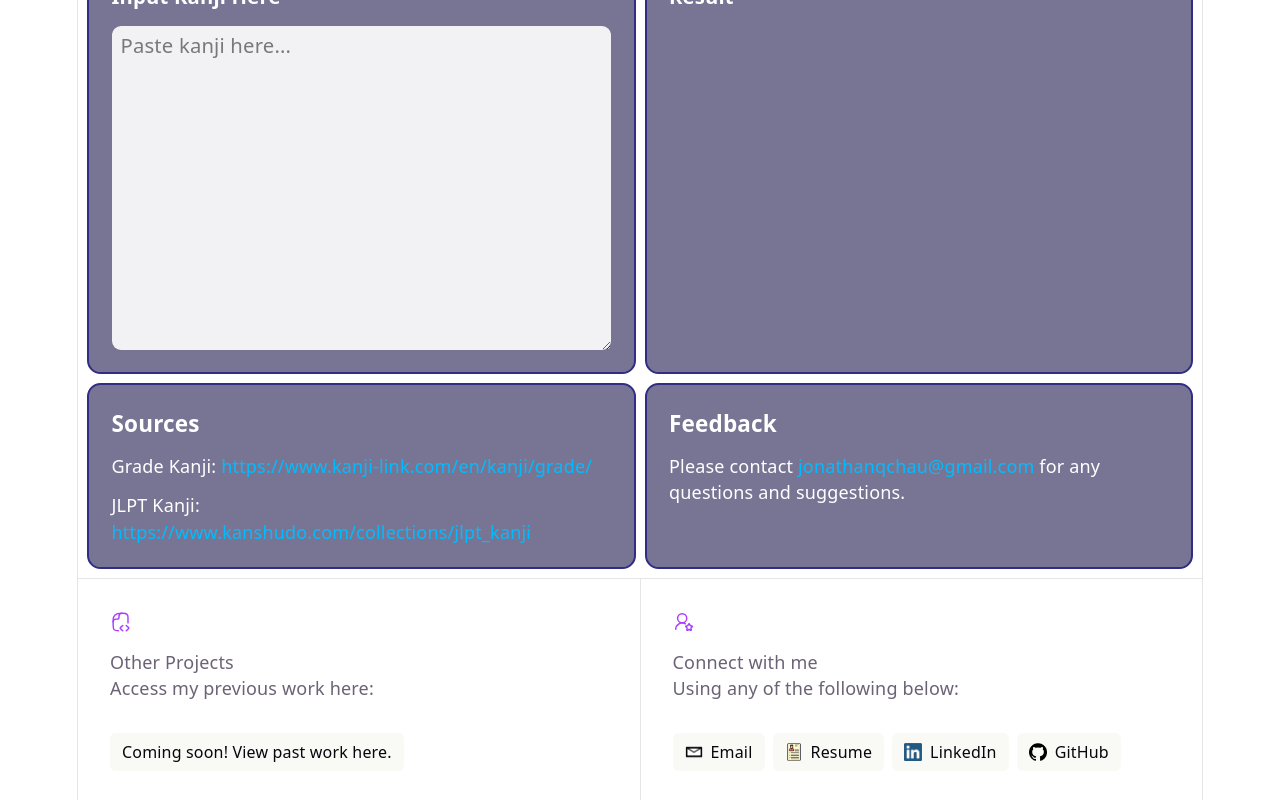
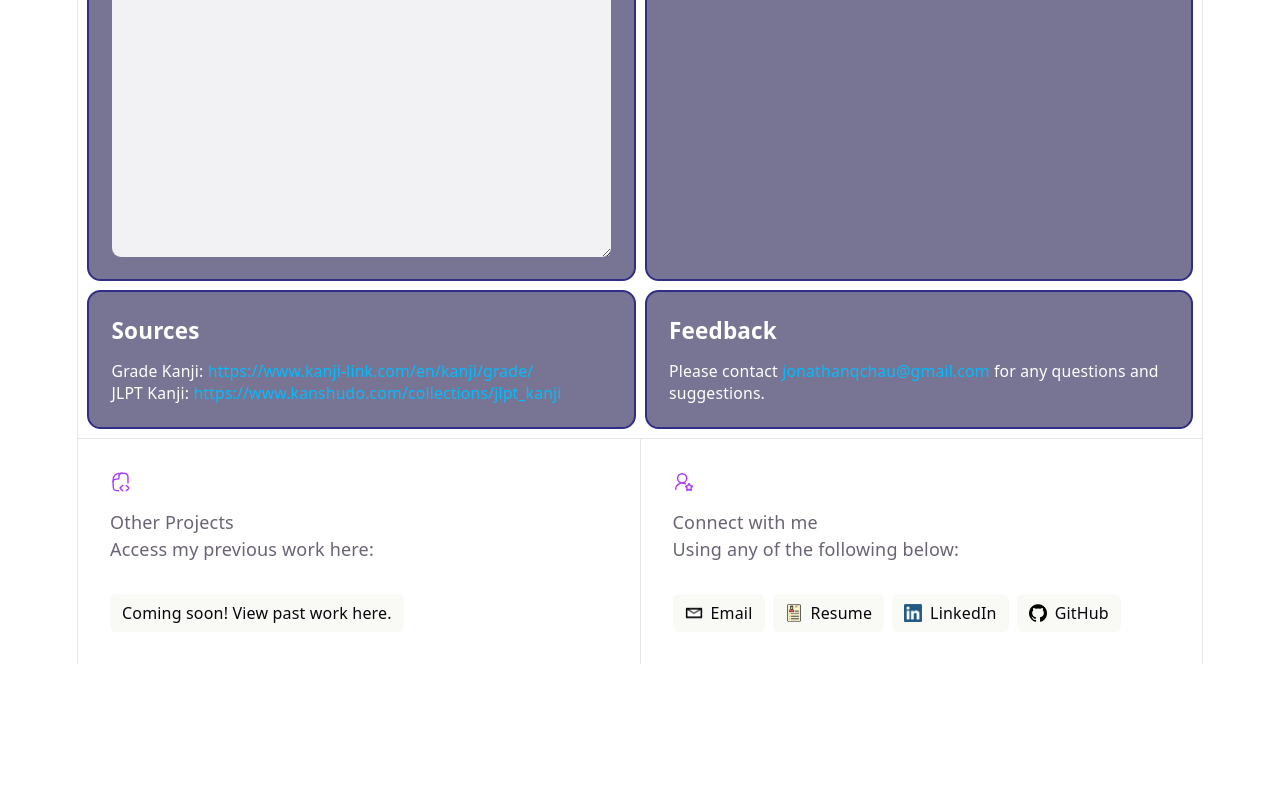
Before and after one commit to RadEagle/Personal-Website-2026, a Next.js app in the folder frontend/: page /projects/kanji in a window 1280 px wide. Shown: the part 730-1530 px from the top of the page. After the commit the page ends 1394 px from the top, so only its background shows below. Built offline with nearby package versions, Linux system fonts and the light colour scheme.

Commit message:
parameterize email and sources

```diff
--- a/frontend/src/app/projects/kanji/Components.tsx
+++ b/frontend/src/app/projects/kanji/Components.tsx
@@ -2,6 +2,7 @@
 import { useState } from "react";
 import { blob } from "../../../Library/styles";
 import { exampleKanji, kanjiAlgorithms, modes } from "./data";
+import {email} from "../../../Library/data"
 
 interface TwoElementProps {
   left: React.ReactNode;
@@ -17,6 +18,11 @@ interface ModeDependentProps {
   mode: string;
 }
 
+interface SourceLinkProps {
+    label: string;
+    link: string;
+}
+
 const Title = () => {
   return (
     <div className={blob}>
@@ -29,7 +35,7 @@ const Title = () => {
 
 const TwoElement = (props: TwoElementProps) => {
   return (
-    <div className="grid md:grid-cols-2 gap-2">
+    <div className="grid md:grid-cols-2 gap-2 text-sm">
       {props.left}
       {props.right}
     </div>
@@ -72,7 +78,7 @@ const Algorithm = ({ mode }: ModeDependentProps) => {
           <div
             className={`flex flex-col gap-3 col-start-1 row-start-1 ${mode === key ? "" : "invisible"}`}
           >
-            <p>{kanjiAlgorithms[mode].intro}</p>
+            <p>{value.intro}</p>
             <div key={key} className={`flex flex-wrap gap-1`}>
               {value.legend.map((level) => (
                 <span
@@ -146,44 +152,42 @@ const KanjiResult = ({ mode }: ModeDependentProps) => {
   );
 };
 
-const Sources = () => {
-  return (
-    <div className={`${blob} text-start text-white content-start`}>
-      <h2 className="text-xl font-bold">Sources</h2>
-      <p>
-        Grade Kanji:{" "}
-        <a
-          href="https://www.kanji-link.com/en/kanji/grade/"
+const SourceLink = (props: SourceLinkProps) => {
+    return (
+        <p>
+            {props.label}:{" "}
+            <a
+          href={props.link}
           target="_blank"
           rel="noopener noreferrer"
           className="text-sky-400"
         >
-          https://www.kanji-link.com/en/kanji/grade/
+          {props.link}
         </a>
-      </p>
-      <p>
-        JLPT Kanji:{" "}
-        <a
-          href="https://www.kanshudo.com/collections/jlpt_kanji"
-          target="_blank"
-          rel="noopener noreferrer"
-          className="text-sky-400"
-        >
-          https://www.kanshudo.com/collections/jlpt_kanji
-        </a>
-      </p>
+        </p>
+    )
+}
+
+const Sources = () => {
+  return (
+    <div className={`${blob} text-white text-start content-start`}>
+      <h2 className="text-xl font-bold">Sources</h2>
+      <div>
+        <SourceLink label="Grade Kanji" link="https://www.kanji-link.com/en/kanji/grade/" />
+        <SourceLink label="JLPT Kanji" link="https://www.kanshudo.com/collections/jlpt_kanji" />
+      </div>
     </div>
   );
 };
 
 const Feedback = () => {
   return (
-    <div className={`${blob} text-start text-white content-start`}>
+    <div className={`${blob} text-white text-start content-start`}>
       <h2 className="text-xl font-bold">Feedback</h2>
       <p>
         Please contact{" "}
-        <a href="mailto:jonathanqchau@gmail.com" className="text-sky-400">
-          jonathanqchau@gmail.com
+        <a href={`mailto:${email}`} className="text-sky-400">
+          {email}
         </a>{" "}
         for any questions and suggestions.
       </p>
```
